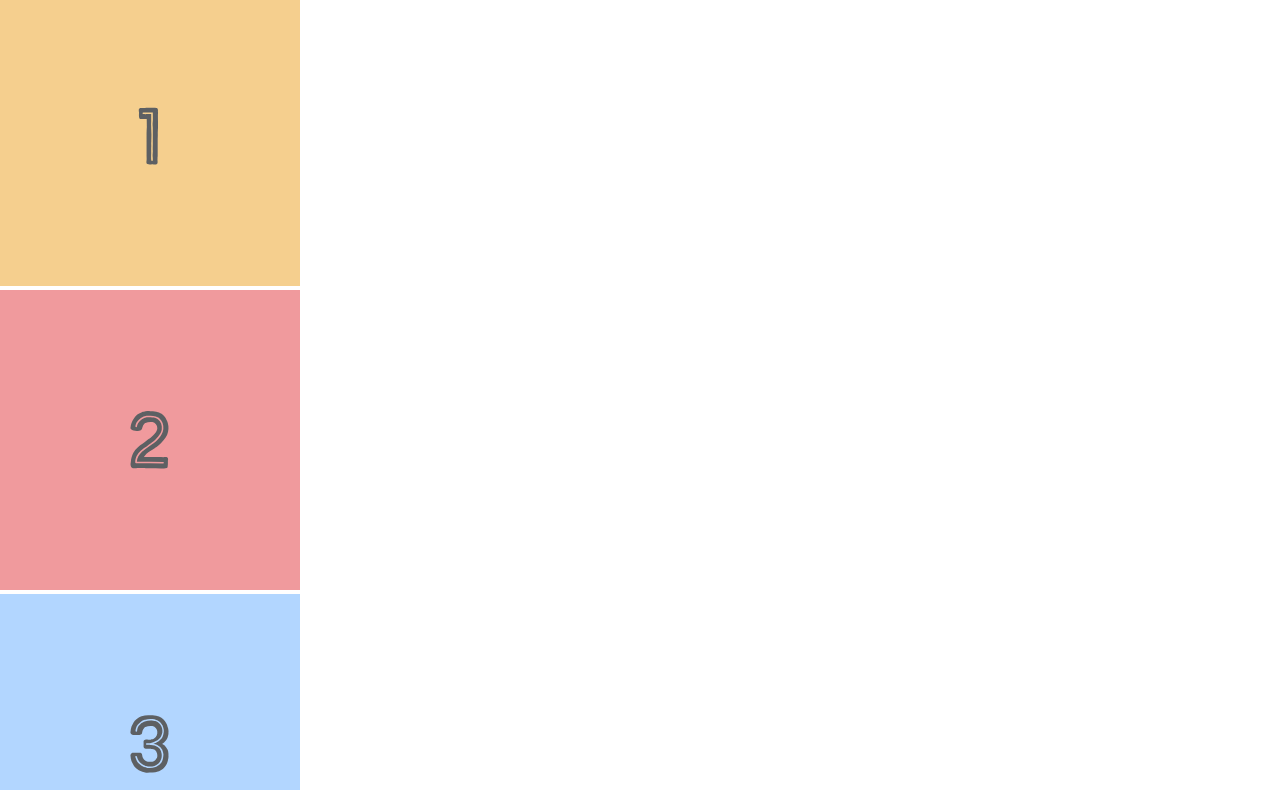
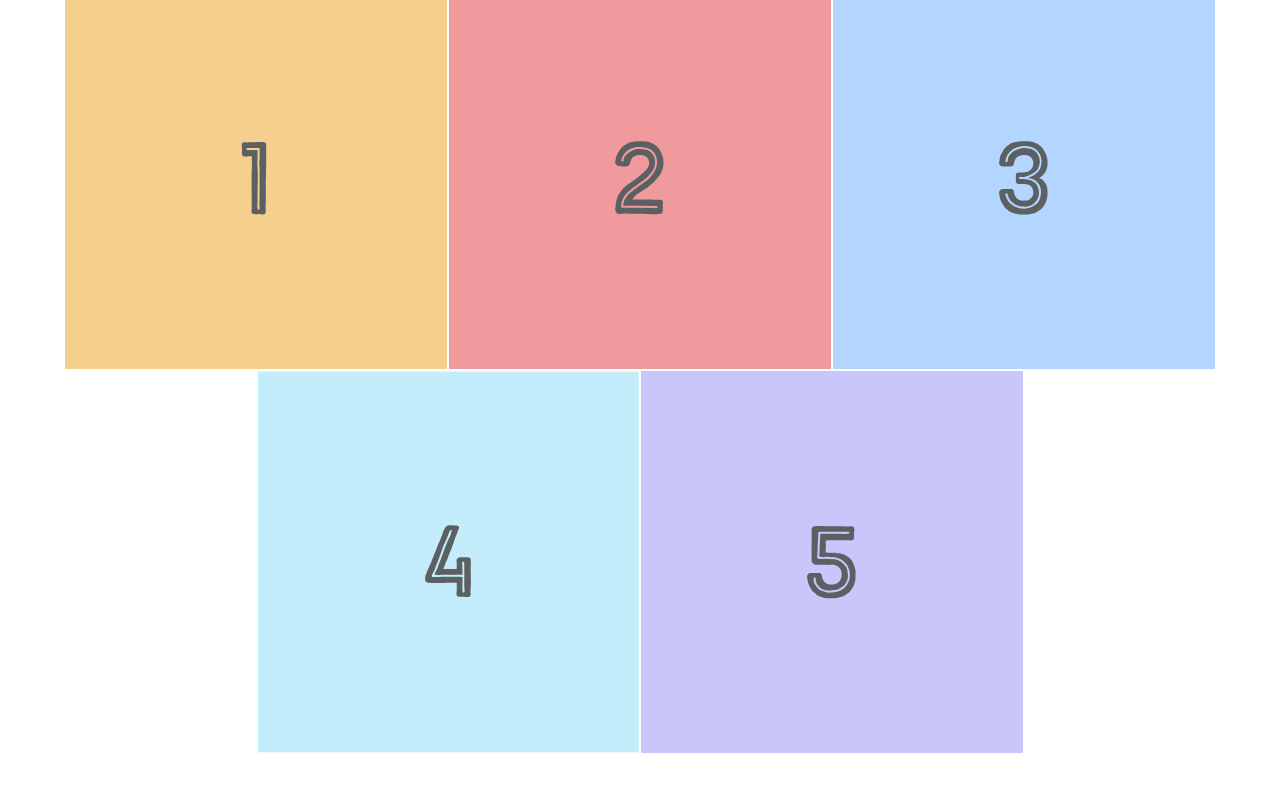
Before and after one commit to viccodev/study-plan2025, a plain HTML site: page re-practice/flexbox-practice3/layout-replica-sinver/index.html in a window 1280 px wide. Shown: the part 460-1250 px from the top of the page. After the commit the page ends 1214 px from the top, so only its background shows below. Drawn offline with Linux system fonts and the light colour scheme.

```diff
--- a/re-practice/flexbox-practice3/layout-replica-sinver/index.html
+++ b/re-practice/flexbox-practice3/layout-replica-sinver/index.html
@@ -23,12 +23,11 @@
 
     <div class="grupo-fotos">
         <div class="fotos">
-            <div class="foto1"><img src='images/one.svg'/></div>
-            <div class="foto2"><img src='images/two.svg'/></div>
-            <div class="foto3"><img src='images/three.svg'/>/div>
-            <div class="foto4"><img src='images/four.svg'/></div>
-            <div class="foto5"><img src='images/five.svg'/></div>
-
+            <div class="foto1 photo-item"><img src='images/one.svg'/></div>
+            <div class="foto2 photo-item"><img src='images/two.svg'/></div>
+            <div class="foto3 photo-item"><img src='images/three.svg'/></div>
+            <div class="foto4 photo-item"><img src='images/four.svg'/></div>
+            <div class="foto5 photo-item"><img src='images/five.svg'/></div>
         </div>
 
     </div>
--- a/re-practice/flexbox-practice3/layout-replica-sinver/styles.css
+++ b/re-practice/flexbox-practice3/layout-replica-sinver/styles.css
@@ -45,6 +45,20 @@
     align-self: end;
 }
 
-.grupo-fotos {
-
+.grupo-fotos{
+    display: flex;
+    width: 100vw;
 }
+.fotos{
+    flex-direction: row;
+    display: flex;
+    flex-wrap: wrap;
+    width: 100%;
+    justify-content: center;
+}
+.photo-item img {
+    width: 30vw;
+    border: 1px solid #fff;
+    height: auto;
+    display: block;
+}
```
